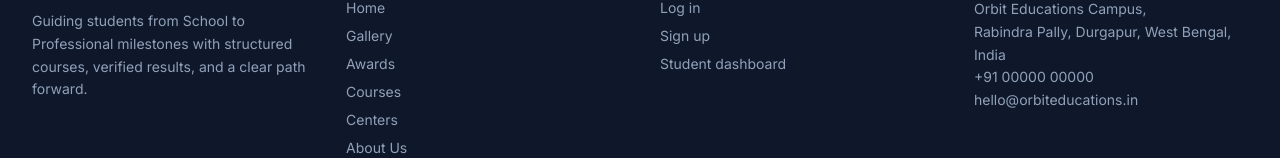
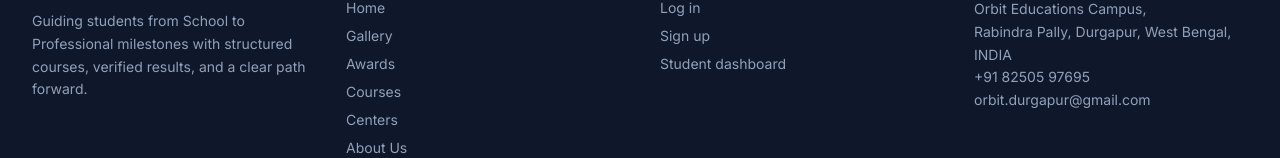
Before and after one commit to DEBTULYA2005/OrbitEducations, a React (Vite) app: page /login in a window 1280 px wide. Shown: the part 753-911 px from the top of the page. Built offline with nearby package versions, Linux system fonts and the light colour scheme; no server answers.

Commit message:
add details in footer

```diff
--- a/src/components/footer/Footer.jsx
+++ b/src/components/footer/Footer.jsx
@@ -47,9 +47,9 @@
           <h3 className="mb-3 text-sm font-semibold text-white">Head Office</h3>
           <address className="text-sm not-italic leading-relaxed text-slate-400">
             Orbit Educations Campus,<br />
-            Rabindra Pally, Durgapur, West Bengal, India<br />
-            <a href="tel:+910000000000" className="hover:text-orbit-green-400">+91 00000 00000</a><br />
-            <a href="mailto:hello@orbiteducations.in" className="hover:text-orbit-green-400">hello@orbiteducations.in</a>
+            Rabindra Pally, Durgapur, West Bengal, INDIA<br />
+            <a href="tel:+918250597695" className="hover:text-orbit-green-400">+91 82505 97695</a><br />
+            <a href="mailto:orbit.durgapur@gmail.com" className="hover:text-orbit-green-400">orbit.durgapur@gmail.com</a>
           </address>
         </div>
       </div>
```
